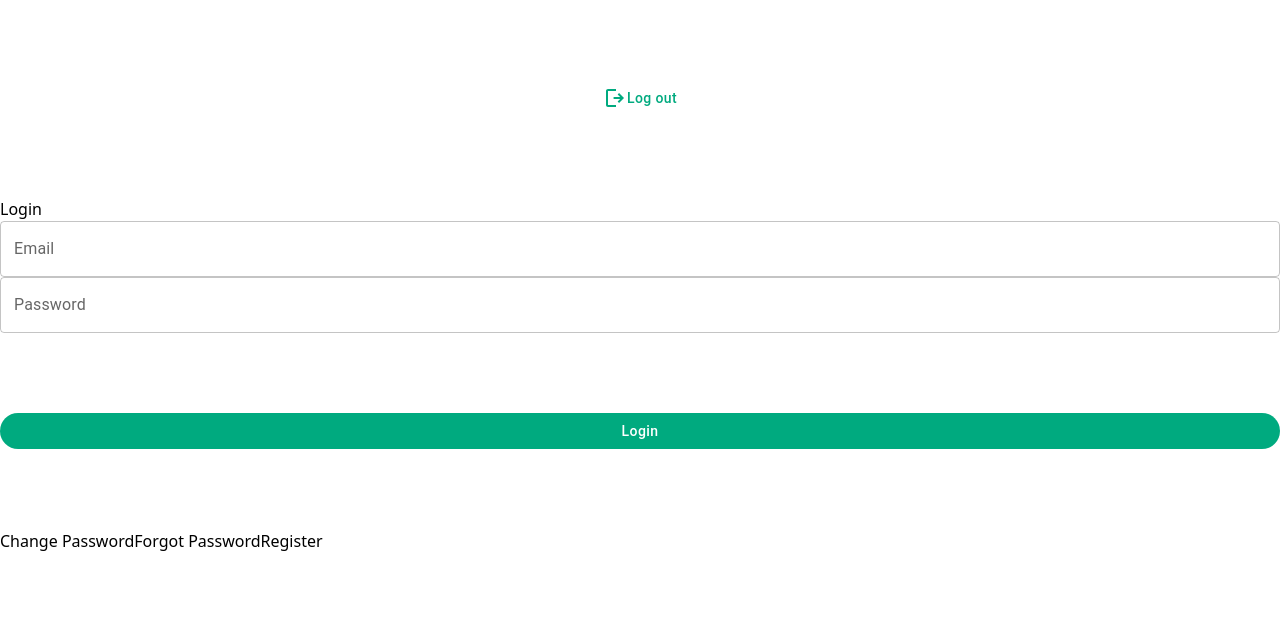
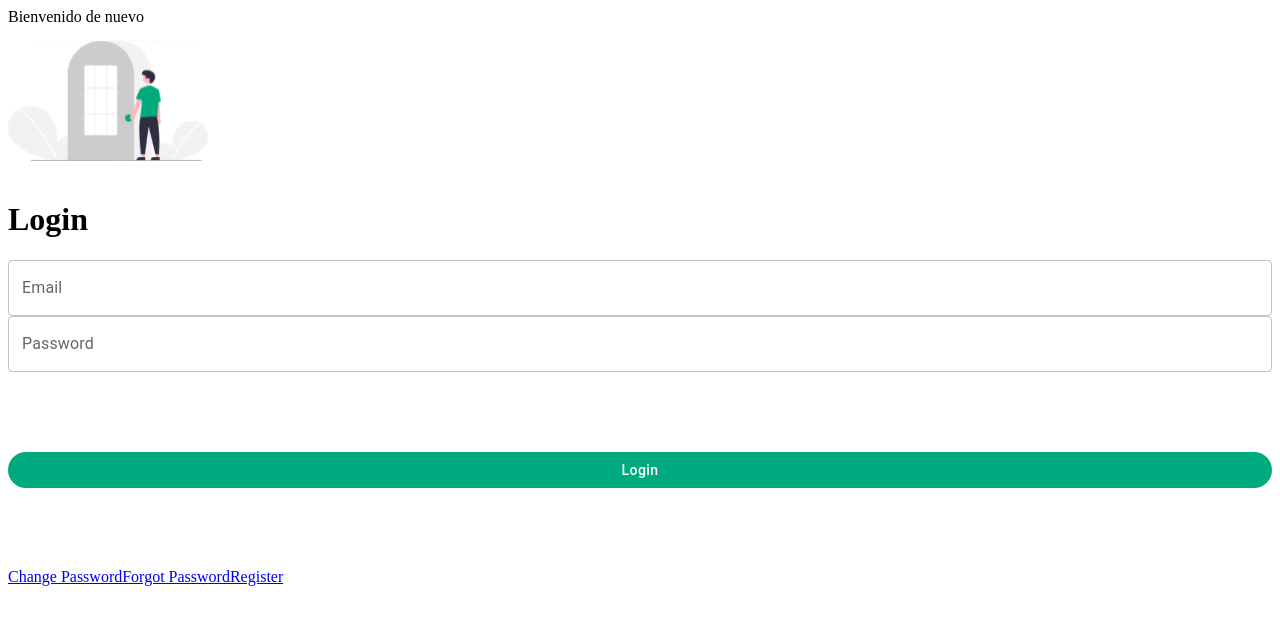
Before and after one commit to Anithajunaidh/final-assignment-next, a Next.js app: page /loginPage in a window 1280 px wide. Shown: the top 624 px of the page. Built offline with nearby package versions, Linux system fonts and the light colour scheme.

Commit message:
added children props to LoginLayout and HomeLayout components

```diff
--- a/src/app/(login)/layout.tsx
+++ b/src/app/(login)/layout.tsx
@@ -1,13 +1,16 @@
 import Sidebar from '@/components/Sidebar';
-import { ReactNode } from 'react';
-
-export default function RootLayout({ children }: { children: ReactNode }) {
+export default function ProductDetailLayout({
+  children,
+}: {
+  children: React.ReactNode;
+}) {
   return (
-    <html lang="en">
-      <body>
-      <Sidebar/>
+    <div>
+      <Sidebar>
+      <main >
       {children}
-      </body>
-    </html>
+      </main>
+      </Sidebar>
+    </div>
   );
 }
--- a/src/app/(login)/loginPage/page.tsx
+++ b/src/app/(login)/loginPage/page.tsx
@@ -22,7 +22,7 @@ const loginPage: React.FC = () => {
     router.push('')
   }
   return (
-    <div className="flex h-screen flex-col items-center justify-center text-onNeutralBg">
+    <div className="flex flex-col items-center justify-center text-onNeutralBg">
       <h1 className="mb-4 text-4xl font-bold">Login</h1>
       <Formik
         initialValues={initialValues}
--- a/src/app/layout.tsx
+++ b/src/app/layout.tsx
@@ -1,35 +1,57 @@
-import '@/styles/global.css';
+// import '@/styles/global.css';
 
-import type { Metadata } from 'next';
+// import type { Metadata } from 'next';
 
-export const metadata: Metadata = {
-  icons: [
-    {
-      rel: 'apple-touch-icon',
-      url: '/apple-touch-icon.png',
-    },
-    {
-      rel: 'icon',
-      type: 'image/png',
-      sizes: '32x32',
-      url: '/favicon-32x32.png',
-    },
-    {
-      rel: 'icon',
-      type: 'image/png',
-      sizes: '16x16',
-      url: '/favicon-16x16.png',
-    },
-    {
-      rel: 'icon',
-      url: '/favicon.ico',
-    },
-  ],
+// export const metadata: Metadata = {
+//   icons: [
+//     {
+//       rel: 'apple-touch-icon',
+//       url: '/apple-touch-icon.png',
+//     },
+//     {
+//       rel: 'icon',
+//       type: 'image/png',
+//       sizes: '32x32',
+//       url: '/favicon-32x32.png',
+//     },
+//     {
+//       rel: 'icon',
+//       type: 'image/png',
+//       sizes: '16x16',
+//       url: '/favicon-16x16.png',
+//     },
+//     {
+//       rel: 'icon',
+//       url: '/favicon.ico',
+//     },
+//   ],
+// };
+
+// export default function RootLayout({
+//   // Layouts must accept a children prop.
+//   // This will be populated with nested layouts or pages
+//   children,
+// }: {
+//   children: React.ReactNode;
+// }) {
+//   return (
+//     <html lang="en">
+//       <body>{children}</body>
+//     </html>
+//   );
+// }
+
+// // Enable edge runtime but you are required to disable the `migrate` function in `src/libs/DB.ts`
+// // Unfortunately, this also means it will also disable the automatic migration of the database
+// // And, you will have to manually migrate it with `npm run db:push`
+// // export const runtime = 'edge';
+
+export const metadata = {
+  title: "Create Next App",
+  description: "Generated by create next app",
 };
 
 export default function RootLayout({
-  // Layouts must accept a children prop.
-  // This will be populated with nested layouts or pages
   children,
 }: {
   children: React.ReactNode;
@@ -40,8 +62,3 @@ export default function RootLayout({
     </html>
   );
 }
-
-// Enable edge runtime but you are required to disable the `migrate` function in `src/libs/DB.ts`
-// Unfortunately, this also means it will also disable the automatic migration of the database
-// And, you will have to manually migrate it with `npm run db:push`
-// export const runtime = 'edge';
--- a/src/components/Sidebar.tsx
+++ b/src/components/Sidebar.tsx
@@ -1,10 +1,19 @@
-import LogoutButton from '@/app/components/LogoutButton'
 import React from 'react'
-
-const Sidebar = () => {
+import Image from 'next/image'
+import images from '@/constants/images';
+type SidebarProps = {
+  children: React.ReactNode; //👈 children prop typr
+};
+const Sidebar = (props:SidebarProps) => {
   return (
-    <div className='h-full w-full bg-lightgreen'>
-   <LogoutButton/>
+    <div className='shadow-md border-2 border-solid border-darkgreen flex flex-col items-center h-1/2 w-1/2 m-52'>
+      <div className='bg-lightgreen rounded-tl-lg rounded-tr-lg  flex items-center justify-between w-full'>
+      <div className='text-white text-xl font-bold pl-4'>Bienvenido de nuevo</div>
+      <Image src={images.manLogin} alt='man login' height={150} width={200} className='pr-4'/>
+      </div>
+      <div className='bg-white w-full h-72 '>
+      {props.children}
+      </div>
     </div>
   )
 }
--- a/src/constants/images.tsx
+++ b/src/constants/images.tsx
@@ -29,7 +29,8 @@ const images = {
   staffs2:'/assets/images/landing-page/staffs2.png',
   ladyDoctorRaindrop:'/assets/images/landing-page/lady_doctor_raindrop.png',
   womenInWheelchair:'/assets/images/landing-page/womenInWheelchair.svg',
-  logoutIcon:'/assets/images/logout_icon.svg'
+  logoutIcon:'/assets/images/logout_icon.svg',
+  manLogin:'/assets/images/landing-page/man_login.svg'
   // Add more image constants as needed
 };
 
--- a/src/pages/landing-page.tsx
+++ b/src/pages/landing-page.tsx
@@ -9,6 +9,7 @@ import NursingHome from '@/components/LandingPage/NursingHome'
 import ServingElder2 from '@/components/LandingPage/ServingElder2'
 import React from 'react'
 import LogoutButton from '@/app/components/LogoutButton'
+import Sidebar from '@/components/Sidebar'
 // import RetirementLife from '@/components/LandingPage/RetirementLife'
 
 const LandingPage = () => {
@@ -24,6 +25,7 @@ const LandingPage = () => {
 <NursingHome/>
 {/* <RetirementLife/>  */}
 <LogoutButton/>
+<Sidebar>Hello</Sidebar>
     </div>
   )
 }
```
Also changed, not shown: src/app/(home)/layout.tsx (+27 -8 lines), src/components/HomeLayout.tsx (+7 -7 lines), public/assets/images/landing-page/man_login.svg (added).
